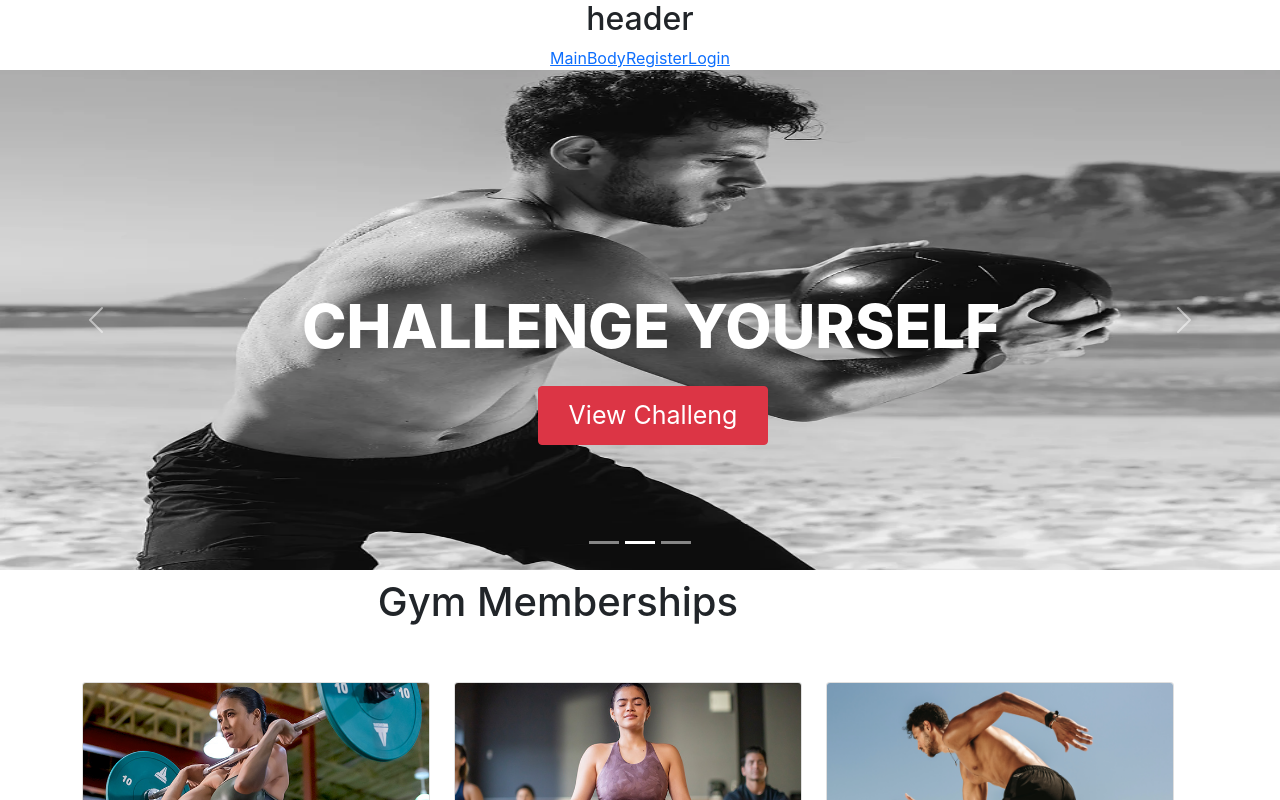
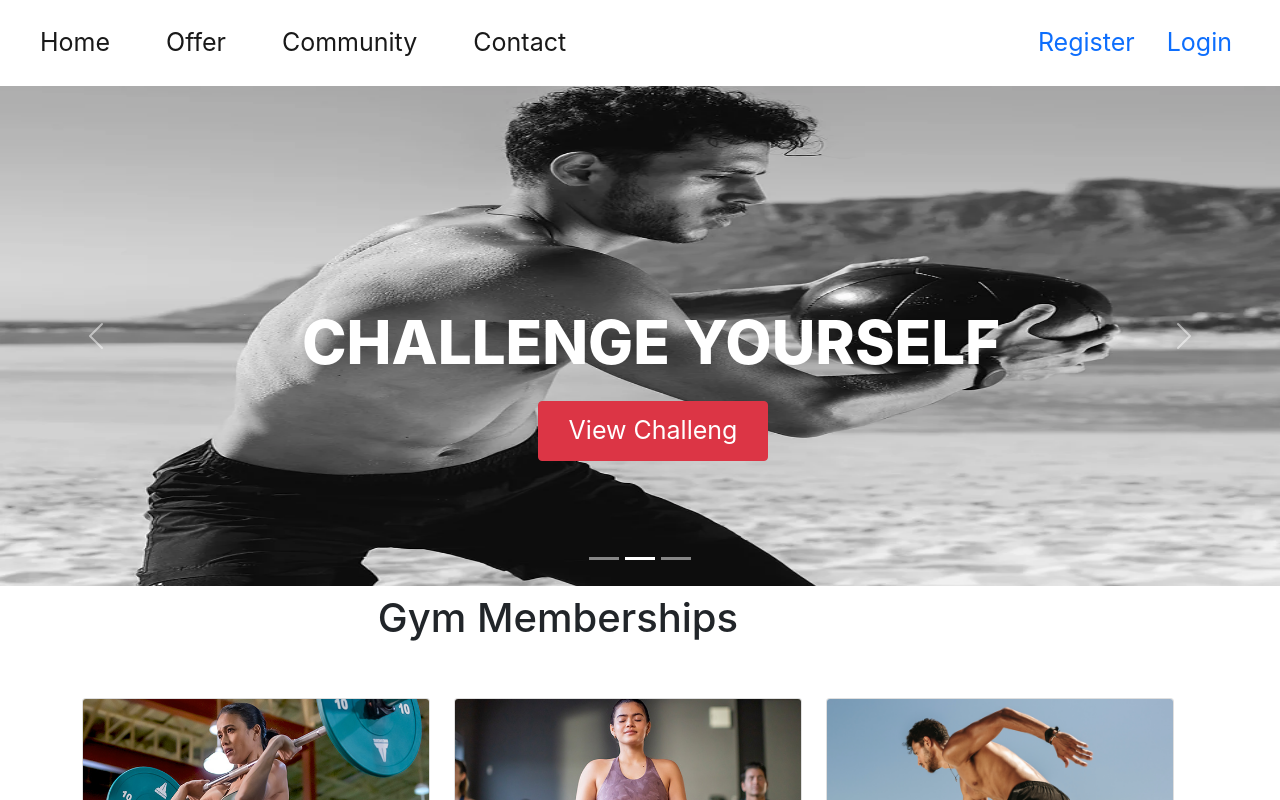
Before and after one commit to TalhaJobayer/gymBuddy-Firebase-assighnment, a React (Create React App) app: page /MainBody in a window 1280 px wide. Shown: the top 800 px of the page. Built offline with nearby package versions, Linux system fonts and the light colour scheme.

Commit message:
Header part done

```diff
--- a/src/Component/MainBody/MainBody.js
+++ b/src/Component/MainBody/MainBody.js
@@ -7,6 +7,7 @@
 
 const MainBody = () => {
     return (
+      <>
         <div>
               <Carousel fade>
   <Carousel.Item>
@@ -60,6 +61,10 @@
       <Offer></Offer>
 
         </div>
+        <div>
+
+        </div>
+        </>
     );
 };
 
--- a/src/Component/MainPage/Offers/Offer.js
+++ b/src/Component/MainPage/Offers/Offer.js
@@ -13,7 +13,7 @@
     ]
     return (
         <div className="container mt-5">
-        <div className='row w-100'>
+        <div id='Offer' className='row w-100'>
            {
                Offers.map(singleOffer=><SingleOffer
                key={singleOffer.id}
--- a/src/Component/SharedPage/Header/Header.css
+++ b/src/Component/SharedPage/Header/Header.css
@@ -0,0 +1,6 @@
+
+.nav-item {
+padding: 8px;
+font-size: 25px;
+margin: 0 12px;
+}
--- a/src/Component/SharedPage/Header/Header.js
+++ b/src/Component/SharedPage/Header/Header.js
@@ -1,16 +1,42 @@
 import React from 'react';
 import { Link } from 'react-router-dom';
+import './Header.css'
 
 const Header = () => {
     return (
         <div>
-            <h2>header</h2>
-            <nav className=' navbar-fixed-top'>
-            <Link to='/MainBody'>MainBody</Link>
-            <Link to={'/Register'}>Register</Link>
+            <nav className="navbar navbar-expand-lg navbar-light">
+  <div className="container-fluid">
 
-            <Link to={'/Login'}>Login</Link>
-            </nav>
+    <button className="navbar-toggler" type="button" data-bs-toggle="collapse" data-bs-target="#navbarSupportedContent" aria-controls="navbarSupportedContent" aria-expanded="false" aria-label="Toggle navigation">
+      <span className="navbar-toggler-icon"></span>
+    </button>
+    <div className="collapse navbar-collapse" id="navbarSupportedContent">
+      <ul className="navbar-nav me-auto mb-2 mb-lg-0">
+
+        <li className="nav-item ">
+        <Link className="nav-link active" aria-current="page"  to='/MainBody'>Home</Link>
+        </li>
+        <li className="nav-item">
+          <a className="nav-link active" aria-current="page" href="#Offer">Offer</a>
+        </li>
+        <li className="nav-item">
+          <a className="nav-link active" aria-current="page" href="#Offer">Community</a>
+        </li>
+        <li className="nav-item">
+          <a className="nav-link active" aria-current="page" href="#Offer">Contact</a>
+        </li>
+
+
+      </ul>
+      <div className="d-flex nav-item">
+      <Link className="nav-link active" aria-current="page" to={'/Register'}>Register</Link>
+      <Link className="nav-link active" aria-current="page" to={'/Login'}>Login</Link>
+      </div>
+    </div>
+  </div>
+</nav>
+
         </div>
     );
 };
```
